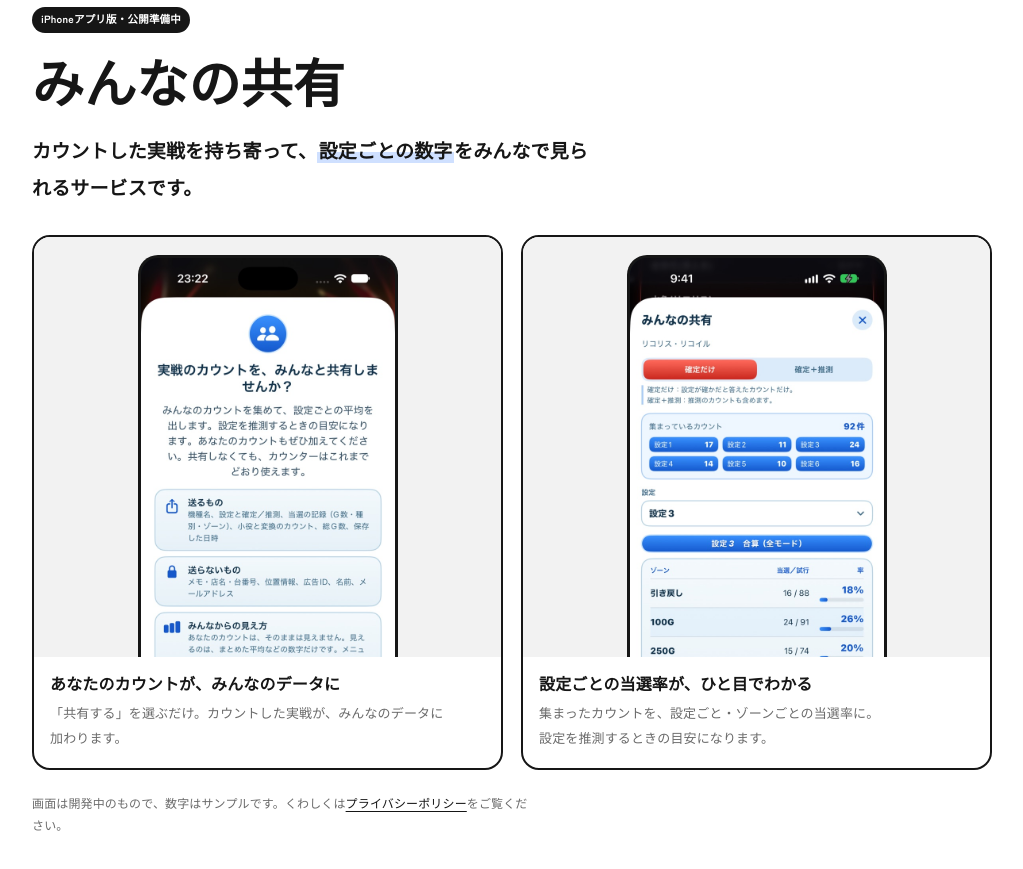
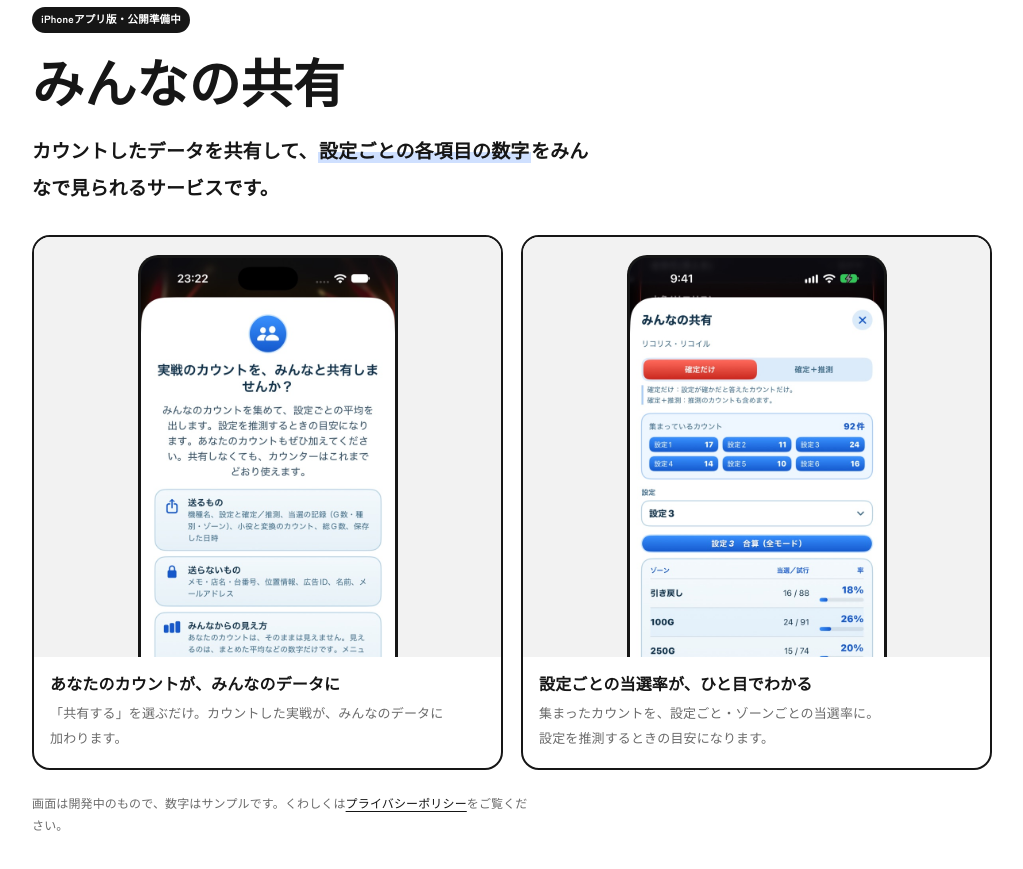
Before and after one commit to kyon0520-lang/kabaneri-counter, a plain HTML site: page index.html in a window 1280 px wide. Shown: the part 1980-2849 px from the top of the page, without its empty margins (128-1151 px from the left). Drawn offline with Linux system fonts and the light colour scheme.

Commit message:
SERVICEの説明文を変更
- 「カウントしたデータを共有して、設定ごとの各項目の数字をみんなで見られるサービスです。」に差し替え

Co-Authored-By: Claude Sonnet 5.5 <noreply@anthropic.com>

```diff
--- a/index.html
+++ b/index.html
@@ -412,7 +412,7 @@
     <p class="outline rv">SERVICE</p>
     <span class="news-tag info rv">iPhoneアプリ版・公開準備中</span>
     <h2 class="svc-name rv">みんなの共有</h2>
-    <p class="svc-lead rv">カウントした実戦を持ち寄って、<mark>設定ごとの数字</mark>をみんなで見られるサービスです。</p>
+    <p class="svc-lead rv">カウントしたデータを共有して、<mark>設定ごとの各項目の数字</mark>をみんなで見られるサービスです。</p>
     <div class="svc-demo">
       <div class="svc-item rv">
         <div class="shot"><img src="./img/share-consent.jpg" alt="共有の同意画面。送るもの・送らないもの・みんなからの見え方・料金について" loading="lazy"></div>
```
Also changed, not shown: src/top.html (+1 -1 lines).
